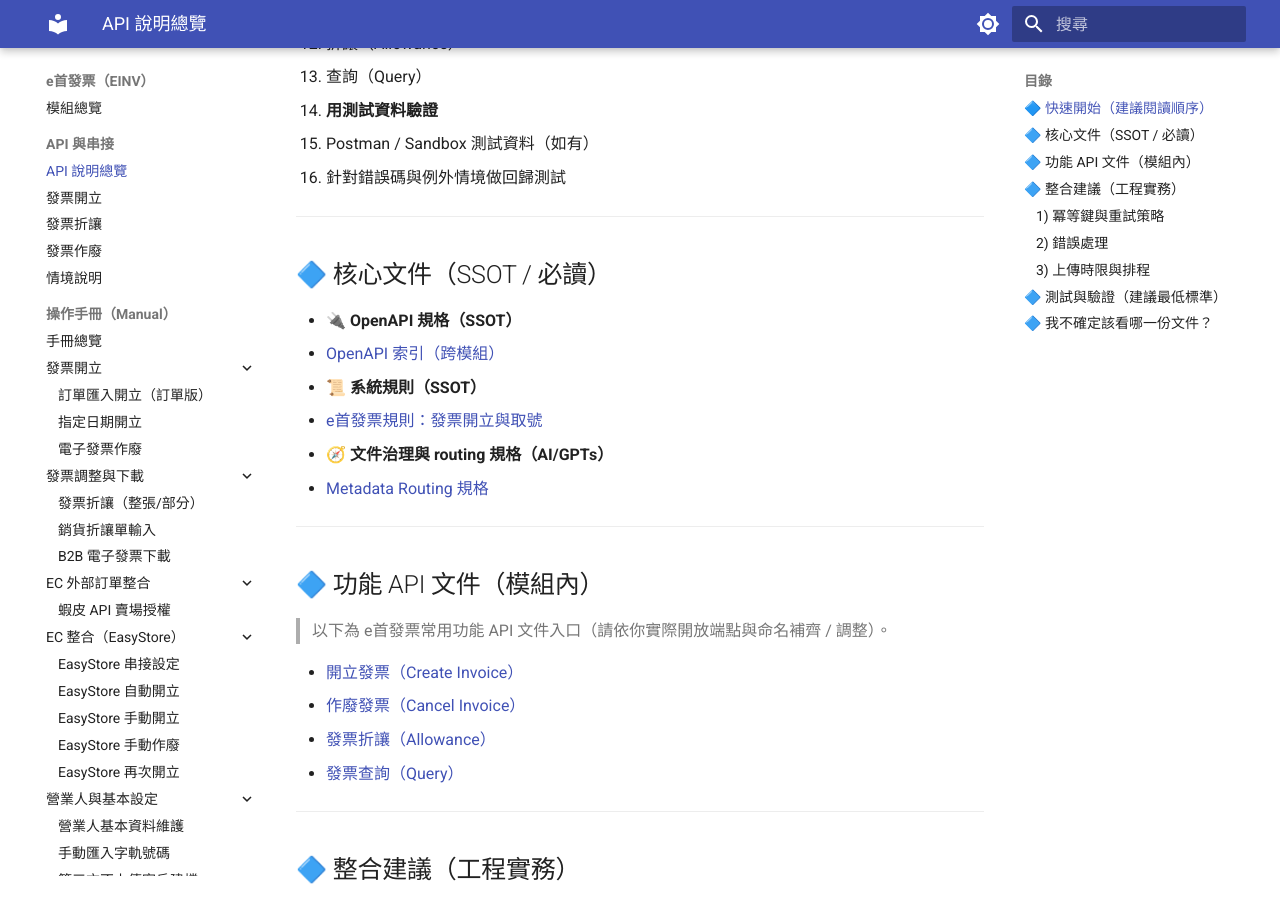
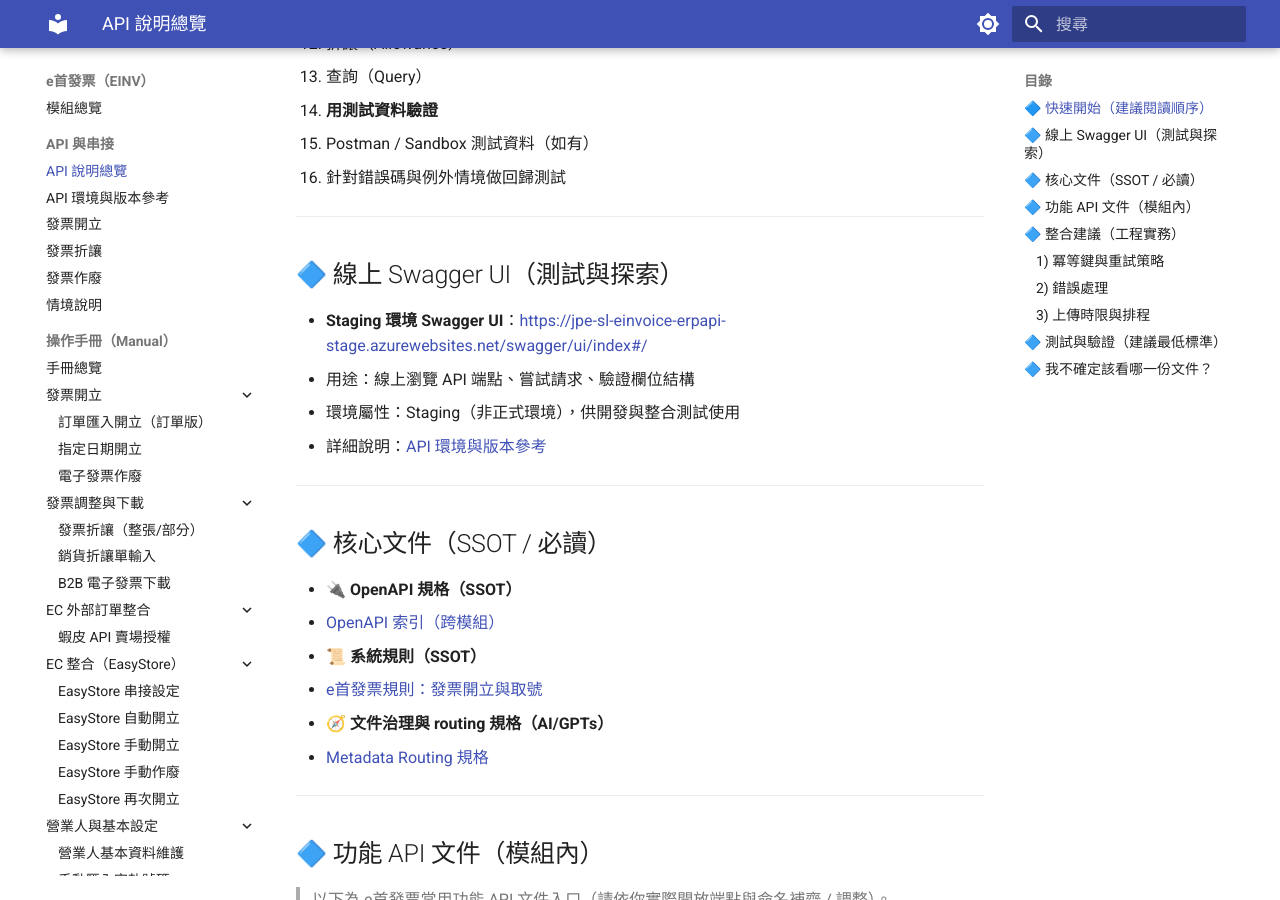
Before and after one commit to SLchinwen/systemlead-docs, an MkDocs documentation site: the page built from docs/modules/einv/api/index.md, in a window 1280 px wide and 900 px high, scrolled down 897 px. Built offline with MkDocs 1.6.1 and Material for MkDocs 9.7.7, drawn with Linux system fonts in a browser that asks for light colours.

Commit message:
Add API environment and version reference documentation
- Updated mkdocs.yml to include a new entry for the API environment and version reference.
- Enhanced the API overview documentation with a section on the online Swagger UI for testing and exploration.
- Added links to the new API environment and version reference for better navigation and clarity.

These changes aim to improve the accessibility and comprehensiveness of API documentation.

```diff
--- a/docs/modules/einv/api/index.md
+++ b/docs/modules/einv/api/index.md
@@ -42,6 +42,15 @@ menuPath: ["EINV", "API"]
 
 ---
 
+## 🔷 線上 Swagger UI（測試與探索）
+
+- **Staging 環境 Swagger UI**：<https://jpe-sl-einvoice-erpapi-stage.azurewebsites.net/swagger/ui/index#/>
+- 用途：線上瀏覽 API 端點、嘗試請求、驗證欄位結構
+- 環境屬性：Staging（非正式環境），供開發與整合測試使用
+- 詳細說明：[API 環境與版本參考](./api-environment-and-version.md)
+
+---
+
 ## 🔷 核心文件（SSOT / 必讀）
 
 - 🔌 **OpenAPI 規格（SSOT）**
@@ -69,15 +78,18 @@ menuPath: ["EINV", "API"]
 ## 🔷 整合建議（工程實務）
 
 ### 1) 冪等鍵與重試策略
+
 - 對外系統需提供可追蹤的 **冪等鍵**（例如：訂單號 / 交易號）
 - 以「重試可安全」為原則設計，避免重複開立或狀態不一致
 
 ### 2) 錯誤處理
+
 - 先依 HTTP Status 判斷類型（4xx / 5xx）
 - 再依 Error Catalog 的錯誤碼與建議處理
 - 對「可重試」與「不可重試」錯誤做分流
 
 ### 3) 上傳時限與排程
+
 - 若涉及上傳期限或跨系統排程，請在 SOP 文件中建立標準流程
 - 並於 API 文件中註明「時間相關欄位」與「例外處理」策略
 
--- a/mkdocs.yml
+++ b/mkdocs.yml
@@ -59,6 +59,7 @@ nav:
     # API
     - API 與串接:
       - API 說明總覽: modules/einv/api/index.md
+      - API 環境與版本參考: modules/einv/api/api-environment-and-version.md
       - 發票開立: modules/einv/api/invoice/create.md
       - 發票折讓: modules/einv/api/invoice/allowance.md
       - 發票作廢: modules/einv/api/invoice/cancel.md
```
Also changed, not shown: docs/modules/einv/api/api-environment-and-version.md (added, +79 -0 lines), docs/openapi/index.md (+3 -0 lines).
